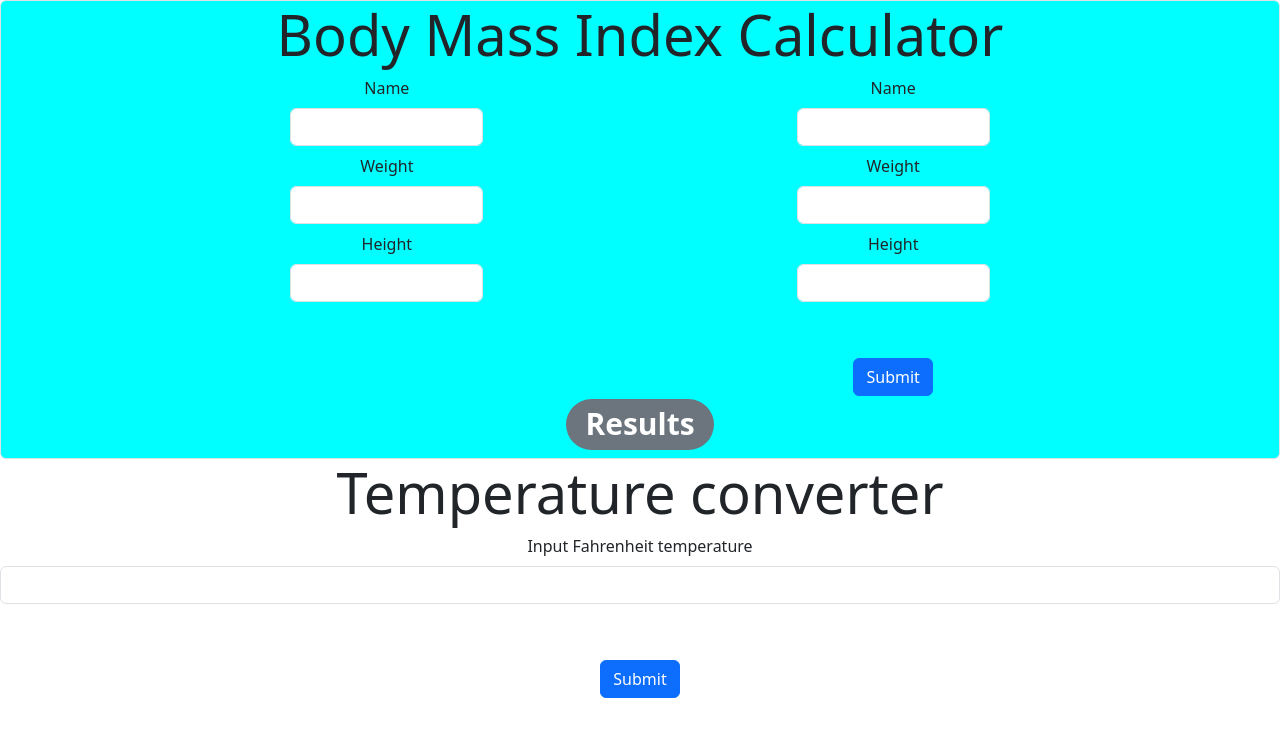
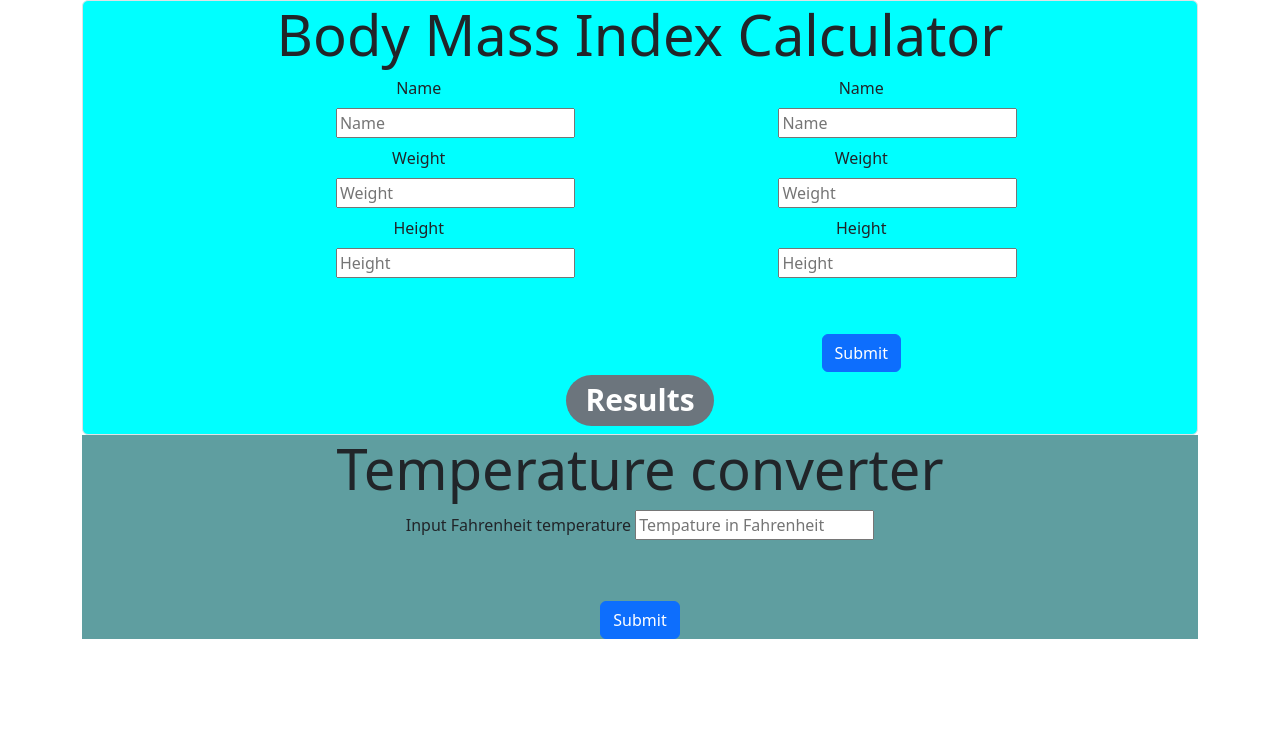
Before and after one commit to StevenKell/se_assignment5, a plain HTML site: page index.html in a window 1280 px wide. Drawn offline with nearby package versions, Linux system fonts and the light colour scheme.

Commit message:
Improve frontend

```diff
--- a/css/styles.css
+++ b/css/styles.css
@@ -9,3 +9,7 @@ body {
     background-color: cyan;
     align-items: center;
 }
+
+.tempconvert{
+    background-color: cadetblue;
+}
--- a/index.html
+++ b/index.html
@@ -24,7 +24,8 @@
   </header>
 
   <main>
-  <div class="border rounded text-center " id="bmibackground">
+    <div class="container">
+      <div class="border rounded text-center col-md-6" id="bmibackground">
         <div class="row">
           <h1 class="display-4 text-center">Body Mass Index Calculator</h1>
 
@@ -32,31 +33,31 @@
 
             <div class="mb-2">
               <label for="exampleInputEmail1" class="form-label">Name</label>
-            <input type="text" class="form-control" id="name1" aria-describedby="emailHelp">
+              <input type="text" placeholder="Name" id="name1" aria-describedby="emailHelp">
             </div>
             <div class="mb-2">
               <label for="exampleInputPassword1" class="form-label">Weight</label>
-            <input type="number" class="form-control" id="weight1">
+              <input type="number" placeholder="Weight" id="weight1">
             </div>
             <div class="mb-2">
               <label for="exampleInputPassword1" class="form-label">Height</label>
-            <input type="number" class="form-control" id="height1">
+              <input type="number" placeholder="Height" id="height1">
+            </div>
           </div>
 
 
-        </div>
           <div class="container col-md-2">
             <div class="mb-2">
               <label for="exampleInputEmail1" class="form-label">Name</label>
-            <input type="text" class="form-control" id="name2" aria-describedby="emailHelp">
+              <input type="text" placeholder="Name" id="name2" aria-describedby="emailHelp">
             </div>
             <div class="mb-2">
               <label for="exampleInputPassword1" class="form-label">Weight</label>
-            <input type="number" class="form-control" id="weight2">
+              <input type="number" placeholder="Weight" id="weight2">
             </div>
             <div class="mb-2">
               <label for="exampleInputPassword1" class="form-label">Height</label>
-            <input type="number" class="form-control" id="height2">
+              <input type="number" placeholder="Height" id="height2">
             </div>
 
 
@@ -72,17 +73,20 @@
           <h1> <span id="bmi3output" class="badge rounded-pill text-bg-secondary">Results</span></h1>
         </div>
       </div>
+
+
       <div class="tempconvert text-center">
         <h1 class="display-4 text-center">Temperature converter</h1>
 
         <div class="mb-2">
           <label for="exampleInputEmail1" class="form-label">Input Fahrenheit temperature</label>
-      <input type="text" class="form-control" id="inputCelsius" aria-describedby="emailHelp">
+          <input type="number" placeholder="Tempature in Fahrenheit" id="inputCelsius" aria-describedby="emailHelp">
         </div>
         <button type="submit" class="tempsubmitbtn btn btn-primary mt-5">Submit</button>
         <div id="fout"></div>
+
       </div>
-
+    </div>
   </main>
 
   <footer>
--- a/tempconvert.js
+++ b/tempconvert.js
@@ -12,6 +12,6 @@ console.log(fahrenheitOutPut(45));
 
 tempsubmitbtn.addEventListener('click', function () {
 
-    fout.innerHTML = 6;  /*fahrenheitOutPut('celsiusInput');*/
+    fout.innerHTML = fahrenheitOutPut('celsiusInput');
     console.log("fahrenheitOutPut")
 })
```
Lines whose indentation alone changed are shown as unchanged.
